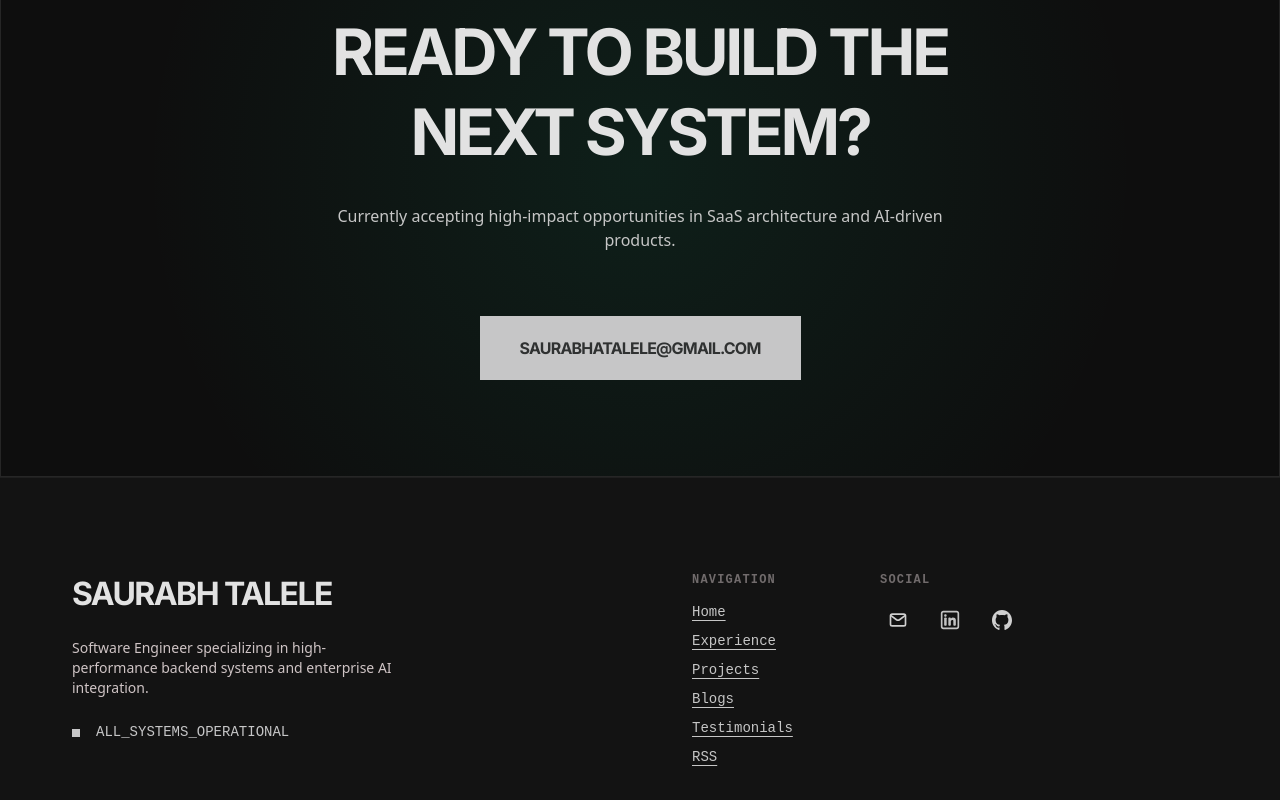
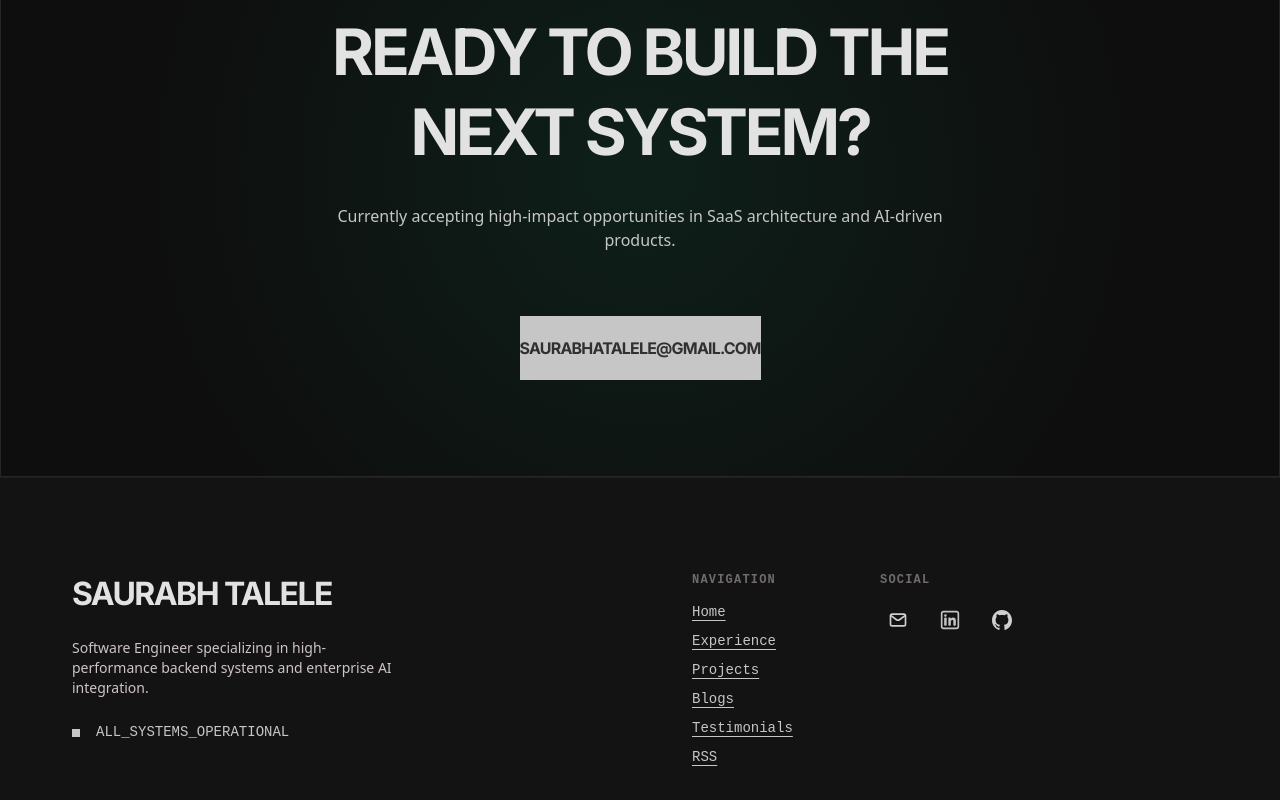
Before and after one commit to SaurabhATalele/Portfolio-mono-next, a Next.js app: page /projects in a window 1280 px wide. Shown: the part 1919-2719 px from the top of the page. Built offline with nearby package versions, Linux system fonts and the light colour scheme; no server answers.

Commit message:
feat: implement Footer component and update AGENTS.md documentation

```diff
--- a/app/(frontend)/components/Footer.tsx
+++ b/app/(frontend)/components/Footer.tsx
@@ -10,8 +10,8 @@ export function Footer() {
           <div className="font-code-sm text-code-sm text-primary uppercase tracking-[0.3em]">Available for projects</div>
           <h2 className="font-display text-[48px] md:text-[64px] font-bold text-on-surface leading-tight uppercase tracking-tighter">Ready to build the next system?</h2>
           <p className="text-tertiary text-body-lg">Currently accepting high-impact opportunities in SaaS architecture and AI-driven products.</p>
-          <div className="flex flex-col md:flex-row justify-center gap-6 pt-8">
-            <a className="bg-primary text-on-primary px-4 md:px-10 py-5 font-display text-headline-sm-mobile font-bold uppercase tracking-tighter" href="mailto:saurabhatalele@gmail.com">saurabhatalele@gmail.com</a>
+          <div className="flex flex-col md:flex-row justify-center pt-8">
+            <a className="bg-primary text-on-primary flex justify-center py-5 font-display text-headline-sm-mobile font-bold uppercase tracking-tighter" href="mailto:saurabhatalele@gmail.com">saurabhatalele@gmail.com</a>
           </div>
         </div>
       </section>
@@ -37,7 +37,7 @@ export function Footer() {
                 <li><a className="text-tertiary hover:text-primary transition-all underline underline-offset-4" href="/projects">Projects</a></li>
                 <li><a className="text-tertiary hover:text-primary transition-all underline underline-offset-4" href="/blogs">Blogs</a></li>
                 <li><a className="text-tertiary hover:text-primary transition-all underline underline-offset-4" href="/testimonials">Testimonials</a></li>
-<li><a className="text-tertiary hover:text-primary transition-all underline underline-offset-4" href="/rss.xml">RSS</a></li>
+                <li><a className="text-tertiary hover:text-primary transition-all underline underline-offset-4" href="/rss.xml">RSS</a></li>
               </ul>
             </div>
             {/* <div className="space-y-4">
```
Also changed, not shown: 1 other file (tests, documents, lock files or other folders).
